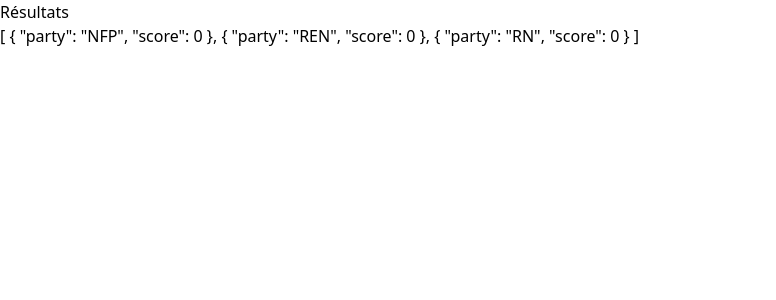
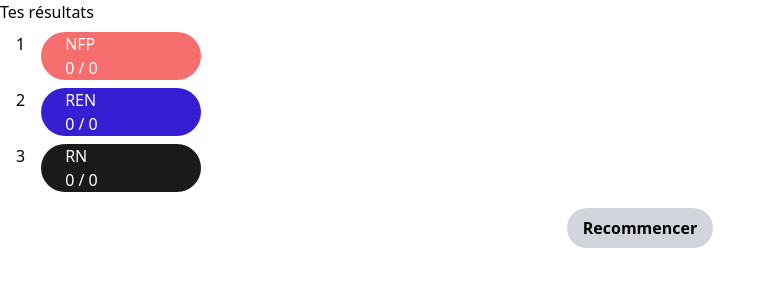
Before and after one commit to mattboll/trouvetondepute, a Nuxt app: page /results in a window 1280 px wide. Shown: the top 300 px of the page, without its empty margins (0-776 px from the left). Built offline with nearby package versions, Linux system fonts and the light colour scheme.

Commit message:
Pas le temps

```diff
--- /dev/null
+++ b/components/cta.vue
@@ -0,0 +1,14 @@
+<template>
+  <NuxtLink v-bind="$attrs" :to="to" class="bg-gray-300 hover:bg-gray-400 text-black font-bold py-2 px-4 rounded-full">
+    <slot></slot>
+  </NuxtLink>
+</template>
+
+<script setup>
+defineProps({
+  to: {
+    type: [String, Object],
+    required: true
+  }
+});
+</script>
--- a/pages/results.vue
+++ b/pages/results.vue
@@ -1,9 +1,22 @@
 <template>
     <div>
-        <h1>Résultats</h1>
-        <p>
-            {{ results }}
-        </p>
+        <h1>Tes résultats</h1>
+        <ul>
+            <li v-for="(r, i) in results" :key="r.party" class="my-2 px-4">
+                <div class="flex">
+                {{ i+1 }}
+                <div class="ml-4 party px-2 pl-6 text-white" :class="r.party">
+                    {{ r.party }} <br>
+                    {{ r.score }} / {{answers.length}}
+                </div>
+                </div>
+            </li>
+        </ul>
+        <div>
+    <div class="mt-4 flex justify-center items-center content-center">
+            <button class="bg-gray-300 hover:bg-gray-400 text-black font-bold py-2 px-4 rounded-full" @click="reset">Recommencer</button>
+    </div>
+        </div>
     </div>
 </template>
 
@@ -13,6 +26,34 @@
 const quizStore = useQuizStore();
 
 const results = computed(() => {
-  return quizStore.getResults();
+  return quizStore.getResults().sort((a, b) => b.score - a.score);
 });
+
+const answers = computed(() => {
+  return quizStore.answers;
+})
+
+async function reset() {
+  quizStore.reset();
+    await navigateTo('/');
+}
 </script>
+
+<style scoped>
+.party {
+    min-width: 160px;
+    border-radius: 25px;
+}
+.NFP {
+    background-color: #F76E6E;
+}
+
+.REN {
+    background-color: #371ED2;
+}
+
+.RN {
+    background-color: #1A1A1A;
+}
+
+</style>
--- a/stores/quiz.js
+++ b/stores/quiz.js
@@ -6,6 +6,9 @@
         answers: []
     }),
     actions: {
+        reset() {
+            this.answers = []
+        },
         setAnswer(questionId, answer) {
             const a = this.answers.find(q => q.id === questionId)
             if (a) {
```
Also changed, not shown: components/question.vue (+20 -25 lines).
